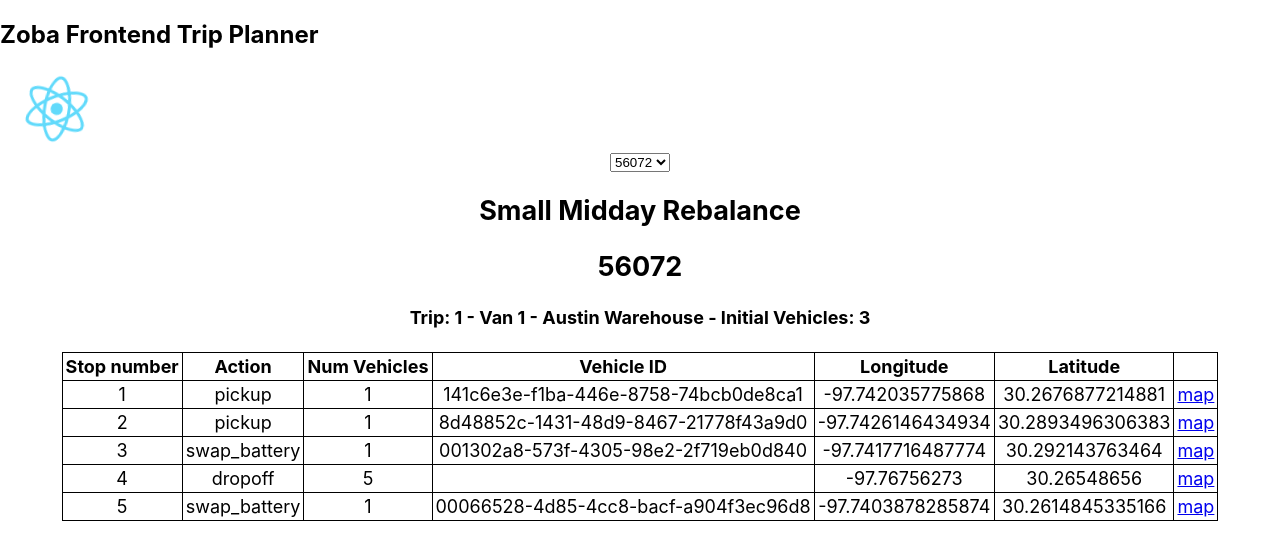
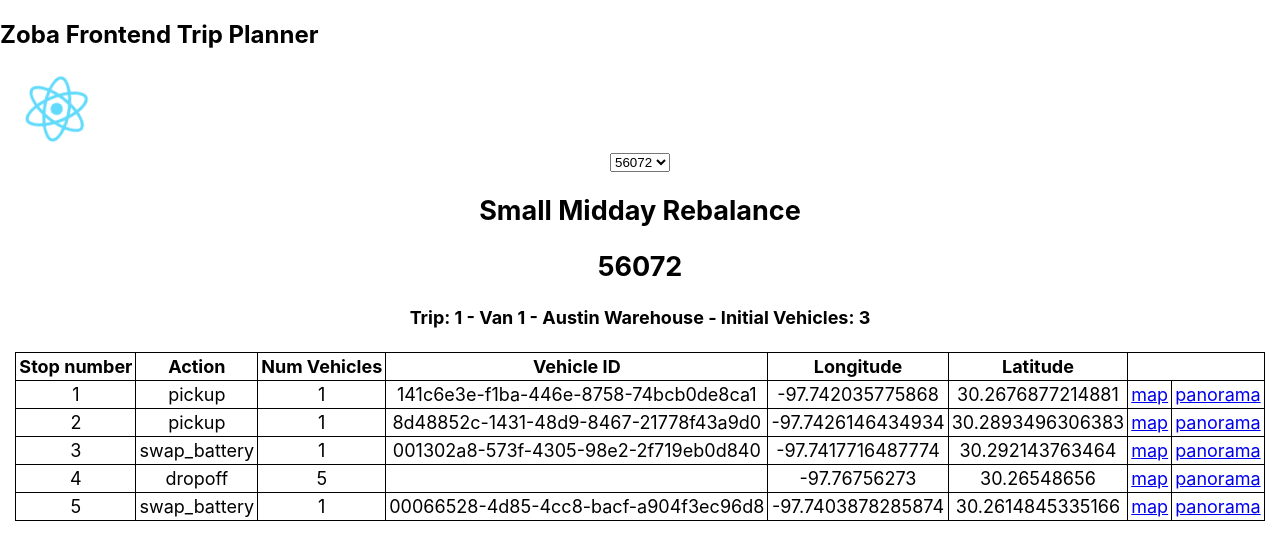
Before and after one commit to jkoren/zoba-plan-recomendation, a React (Create React App) app: page / in a window 1280 px wide. Shown: the top 560 px of the page. Built offline with nearby package versions, Linux system fonts and the light colour scheme.

Commit message:
Added panorama view

```diff
--- a/src/App.js
+++ b/src/App.js
@@ -1,10 +1,10 @@
-import PlanList from "./PlanList/PlanList";
+import PlanPage from "./PlanPage/PlanPage";
 
 function App() {
   return (
     <>
       <h2> Zoba Frontend Trip Planner </h2>
-      <PlanList/>
+      <PlanPage/>
     </>
   )
 }
--- /dev/null
+++ b/src/Map/Map.js
@@ -0,0 +1,12 @@
+function Map(props) {
+  const mapURL = props ? "no map" : props.longitude + " " + props.latitude
+  // console.log(mapURL)
+
+  return (
+    <>
+    {/* {mapURL}  */}
+    </>
+  )
+}
+
+export default Map
--- a/src/Plan/Plan.js
+++ b/src/Plan/Plan.js
@@ -1,9 +1,13 @@
 import React, { useEffect, useState } from 'react'
 import Trip from '../Trip/Trip'
 import FetchPlanNoAPI from './FetchPlanNoAPI';
+import Map from '../Map/Map'
 
 function Plan(props) {
   const [plan, setPlan] = useState([]);
+  const [longitude, setLongitude] = useState()
+  const [latitude, setLatitude] = useState()
+
   const planId = props.planId
 
   const FetchPlan = async () => {
@@ -71,12 +75,18 @@ function Plan(props) {
         key={index}
         tripNum={index+1}
         trip={trip}
+        setLongitude={setLongitude}
+        setLatitude={setLatitude}
       />
     )
   )
 
   return (
     <div>
+      <Map
+        longitude={longitude}
+        latitude={latitude}
+      />
       <h2>{plan.name}</h2>
       <h2>{plan.id}</h2>
       {tripsComponent}
--- a/src/PlanList/PlanList.js
+++ b/src/PlanPage/PlanPage.js
@@ -2,9 +2,9 @@ import React, { useState } from 'react'
 import logo from '../logo.svg';
 import '../Plan/Plan'
 import Plan from '../Plan/Plan';
-import './PlanList.css';
+import './PlanPage.css';
 
-function PlanList() {
+function PlanPage() {
   const tripPlans = [56072, 53402, 54920, 55866]
   const [planNum, setPlanNum] = useState(tripPlans[0])
 
@@ -32,4 +32,4 @@ function PlanList() {
   );
 }
 
-export default PlanList;
+export default PlanPage;
--- a/src/Stop/Stop.js
+++ b/src/Stop/Stop.js
@@ -9,6 +9,15 @@ function Stop(props) {
   const numVehicles = !stop ? "" : stop.vehicles
   const vehicle_id = !stop || stop.vehicle_id === null ? "" : stop.vehicle_id
   const mapURL = `http://maps.google.com/maps?z=15&t=m&q=loc:+${latitude}+${longitude}`
+  const panoramaURL = `https://www.google.com/maps/@?api=1&map_action=pano&viewpoint=${latitude},${longitude}`
+
+  const setLongitude = props.setLongitude
+  const setLatitude = props.setLatitude
+
+  const handleClick = () => {
+    setLongitude(longitude)
+    setLatitude(latitude)
+  }
 
   return (
     <tr title="stop-row">
@@ -19,6 +28,8 @@ function Stop(props) {
       <td>{longitude}</td>
       <td>{latitude}</td>
       <td><a href={mapURL} target="_blank" rel="noreferrer">map</a></td>
+      <td><a href={panoramaURL} target="_blank" rel="noreferrer">panorama</a></td>
+      {/* <td><button onClick={handleClick}>Map</button></td> */}
     </tr>
   )
 }
```
Also changed, not shown: src/PlanPage/PlanPage.css (renamed from src/PlanList/PlanList.css).
